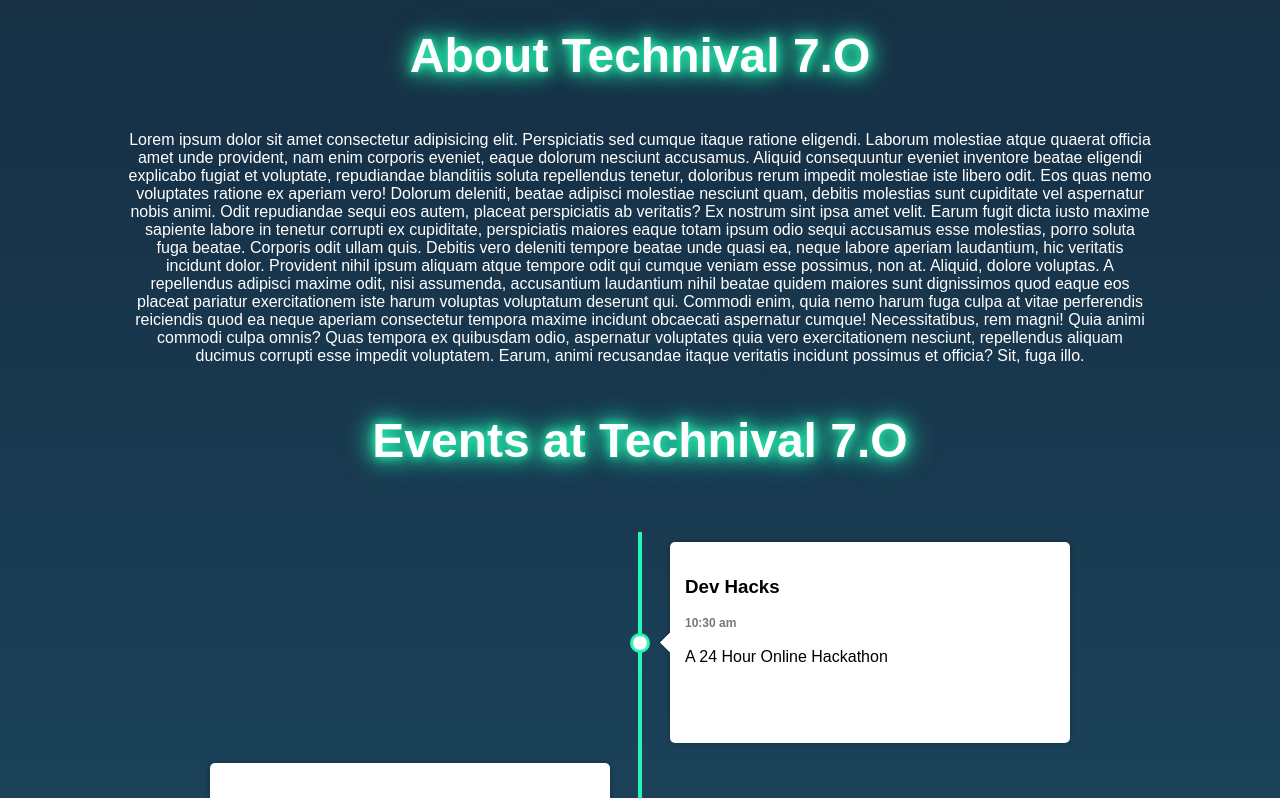
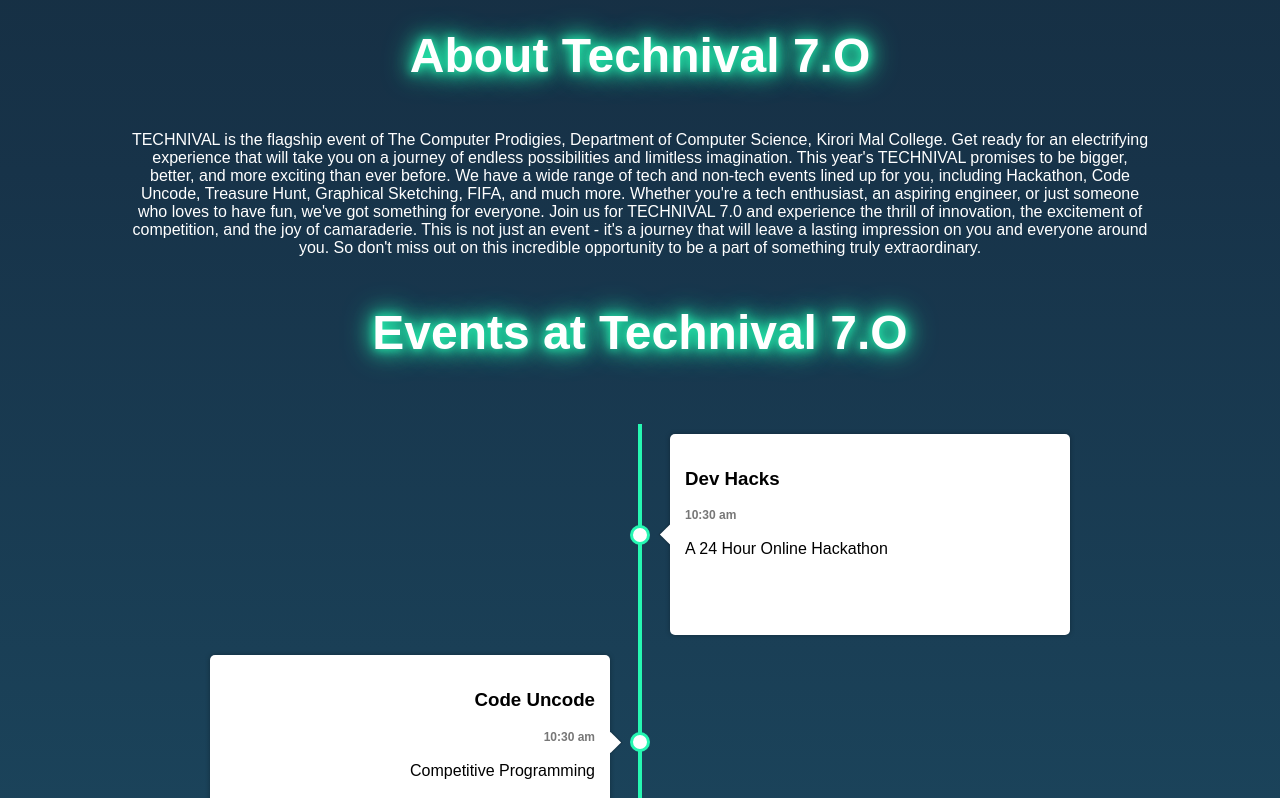
Before and after one commit to kmc-tcp/technival-website, a React (Create React App) app: page / in a window 1280 px wide. Shown: the part 820-1618 px from the top of the page. Built offline with nearby package versions, Linux system fonts and the light colour scheme.

Commit message:
added sponsor links and added content in about section

```diff
--- a/src/components/About/About.jsx
+++ b/src/components/About/About.jsx
@@ -5,14 +5,12 @@
             <p className='heading'>About Technival 7.O</p>
             <div>
                 <p className='about-desc'>
-                    Lorem ipsum dolor sit amet consectetur adipisicing elit. Perspiciatis sed cumque itaque ratione eligendi. Laborum molestiae atque quaerat officia amet unde provident, nam enim corporis eveniet, eaque dolorum nesciunt accusamus.
-                    Aliquid consequuntur eveniet inventore beatae eligendi explicabo fugiat et voluptate, repudiandae blanditiis soluta repellendus tenetur, doloribus rerum impedit molestiae iste libero odit. Eos quas nemo voluptates ratione ex aperiam vero!
-                    Dolorum deleniti, beatae adipisci molestiae nesciunt quam, debitis molestias sunt cupiditate vel aspernatur nobis animi. Odit repudiandae sequi eos autem, placeat perspiciatis ab veritatis? Ex nostrum sint ipsa amet velit.
-                    Earum fugit dicta iusto maxime sapiente labore in tenetur corrupti ex cupiditate, perspiciatis maiores eaque totam ipsum odio sequi accusamus esse molestias, porro soluta fuga beatae. Corporis odit ullam quis.
-                    Debitis vero deleniti tempore beatae unde quasi ea, neque labore aperiam laudantium, hic veritatis incidunt dolor. Provident nihil ipsum aliquam atque tempore odit qui cumque veniam esse possimus, non at.
-                    Aliquid, dolore voluptas. A repellendus adipisci maxime odit, nisi assumenda, accusantium laudantium nihil beatae quidem maiores sunt dignissimos quod eaque eos placeat pariatur exercitationem iste harum voluptas voluptatum deserunt qui.
-                    Commodi enim, quia nemo harum fuga culpa at vitae perferendis reiciendis quod ea neque aperiam consectetur tempora maxime incidunt obcaecati aspernatur cumque! Necessitatibus, rem magni! Quia animi commodi culpa omnis?
-                    Quas tempora ex quibusdam odio, aspernatur voluptates quia vero exercitationem nesciunt, repellendus aliquam ducimus corrupti esse impedit voluptatem. Earum, animi recusandae itaque veritatis incidunt possimus et officia? Sit, fuga illo.
+                TECHNIVAL is the flagship event of The Computer Prodigies, Department of Computer Science, Kirori Mal College. Get ready for an electrifying experience that will take you on a journey of endless possibilities and limitless imagination.
+                This year's TECHNIVAL promises to be bigger, better, and more exciting than ever before. We have a wide range of tech and non-tech events lined up for you, including Hackathon, Code Uncode, Treasure Hunt, Graphical Sketching, FIFA, and much more.
+                Whether you're a tech enthusiast, an aspiring engineer, or just someone who loves to have fun, we've got something for everyone.
+                Join us for TECHNIVAL 7.0 and experience the thrill of innovation, the excitement of competition, and the joy of camaraderie. This is not just an event - it's a journey that will leave a lasting impression on you and everyone around you.
+                So don't miss out on this incredible opportunity to be a part of something truly extraordinary.
+
                 </p>
             </div>
         </section>
--- a/src/components/Sponsors/SponsorData.js
+++ b/src/components/Sponsors/SponsorData.js
@@ -10,12 +10,12 @@
     },
     {
         title: 'Powered By',
-        imgSrc: [devfolioLogo, polygonLogo]
+        details: [{imgSrc: devfolioLogo, link: 'https://devfolio.co'}, {imgSrc: polygonLogo, link: 'https://polygon.technology/'}]
     },
 
     {
         title: 'Co-Powered By',
-        imgSrc: [solanaLogo, filecoinLogo, replitLogo]
+        details: [{imgSrc: solanaLogo, link: 'https://solana.com '}, {imgSrc: filecoinLogo, link: 'https://filecoin.io '}, {imgSrc: replitLogo, link: 'https://replit.com '}]
     },
 
 ]
--- a/src/components/Sponsors/Sponsors.jsx
+++ b/src/components/Sponsors/Sponsors.jsx
@@ -16,7 +16,7 @@
                             <p> {data.title} </p>
                         </div>
                         <div className='sponsors-card-container'>
-                            {data.imgSrc?data.imgSrc.map((img,imgIdx) => <SponsorsCard imgSrc={img} key={imgIdx}/>)
+                            {data.details?data.details.map((details,detailIdx) => <SponsorsCard link={details.link} imgSrc={details.imgSrc} key={detailIdx}/>)
                             :
                             <p className='sponsor-title coming-soon'>Coming Soon...</p>}
                         </div>
--- a/src/components/Sponsors/SponsorsCard.jsx
+++ b/src/components/Sponsors/SponsorsCard.jsx
@@ -1,11 +1,11 @@
 import './Sponsors.css'
 // import devfolioLogo from '../../assets/images/Devfolio_Logo-Colored.png'
 
-const SponsorsCard = ({imgSrc}) => {
+const SponsorsCard = ({imgSrc, link}) => {
     return (
         <>
             <div className='sponsors-card'>
-                <img src={imgSrc} alt="" />
+                <a href={link} target="_blank" rel="noopener noreferrer"><img src={imgSrc} alt="" /></a>
             </div>
         </>
     )
```
